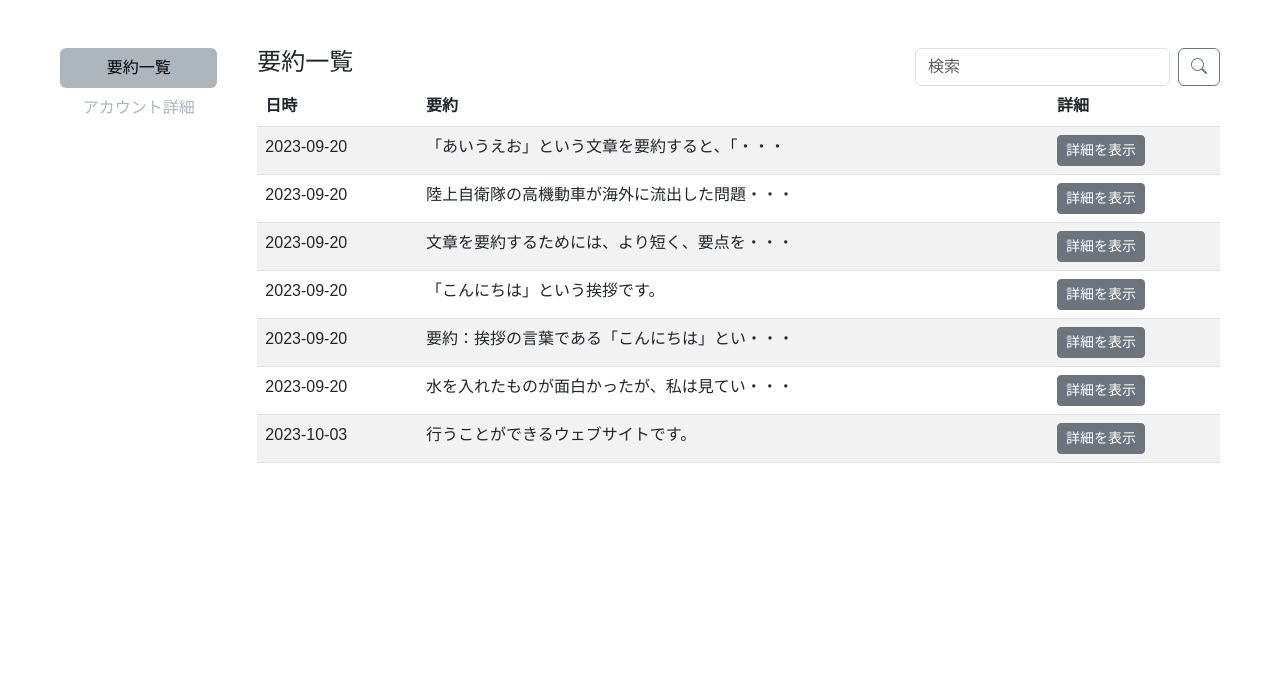
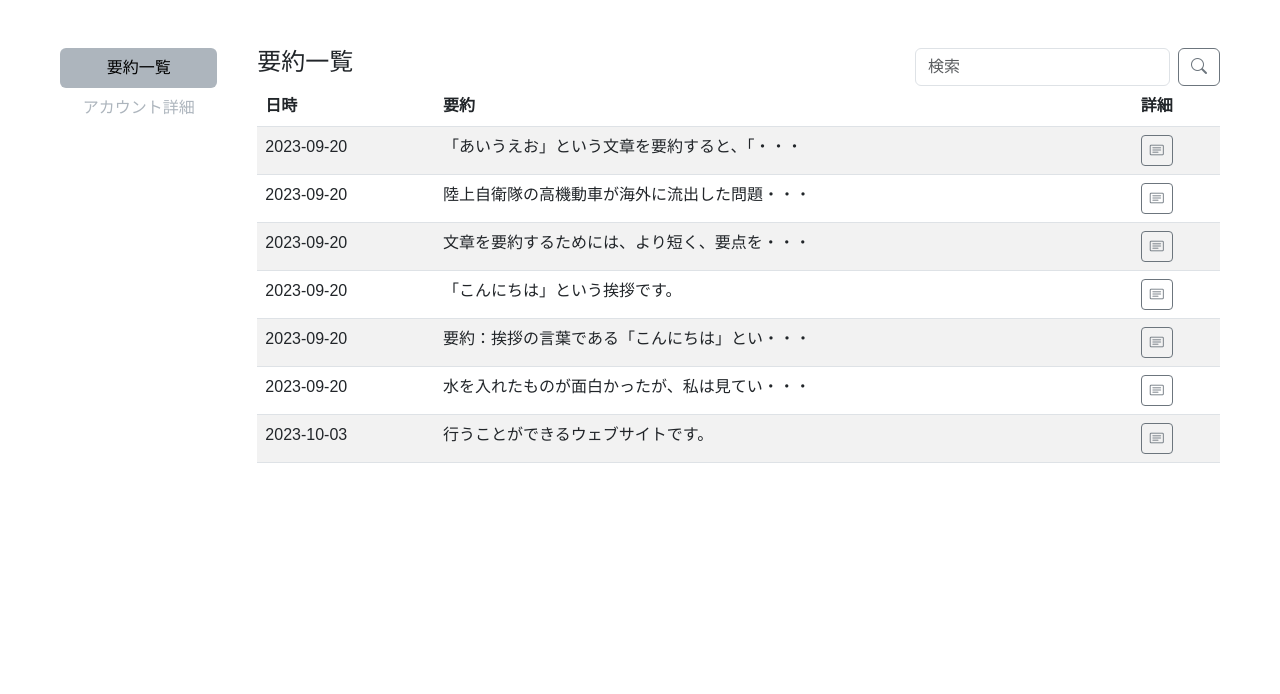
Before and after one commit to s1f10210273/SumGPT, a Django app: page /auth/mypage in a window 1280 px wide. Shown: the part 56-750 px from the top of the page. Run offline with Django 4.2, Linux system fonts and the light colour scheme; a user stored in the database is signed in; data comes from the database, SQL or seed files in the repository.

Commit message:
詳細アイコン

```diff
--- a/sumgpt/templates/sumgpt/mypage.html
+++ b/sumgpt/templates/sumgpt/mypage.html
@@ -51,7 +51,7 @@ Mypage
                                     <td class="text-truncate">
                                         {{ user_sum.sum|slice:":20" }}{% if user_sum.sum|length > 20 %}・・・{% endif %}
                                     </td>
-                                    <td><a href="{% url 'sum' user_sum.id %}" class="btn btn-secondary btn-sm">詳細を表示</a>
+                                    <td><a href="{% url 'sum' user_sum.id %}" class="btn btn-outline-secondary btn-sm"><i class="bi bi-card-text"></i></a>
                                     </td>
                                 </tr>
                                 {% empty %}
```
